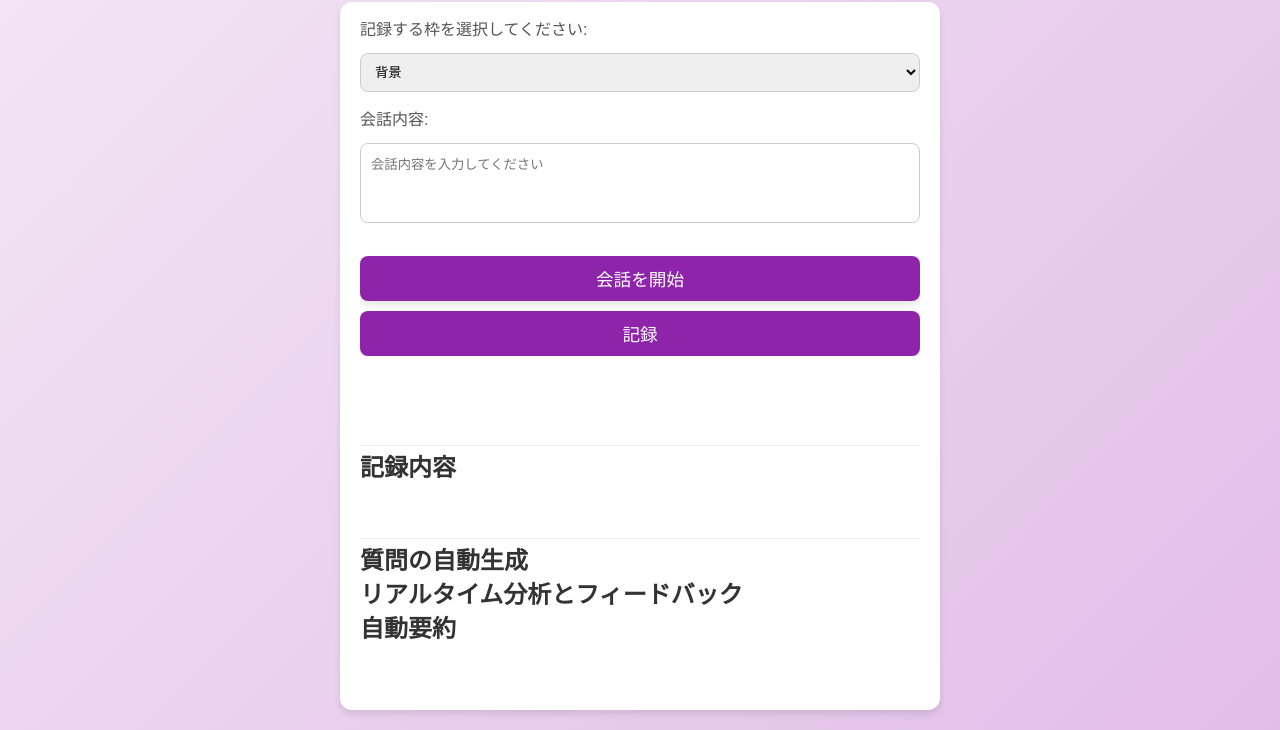
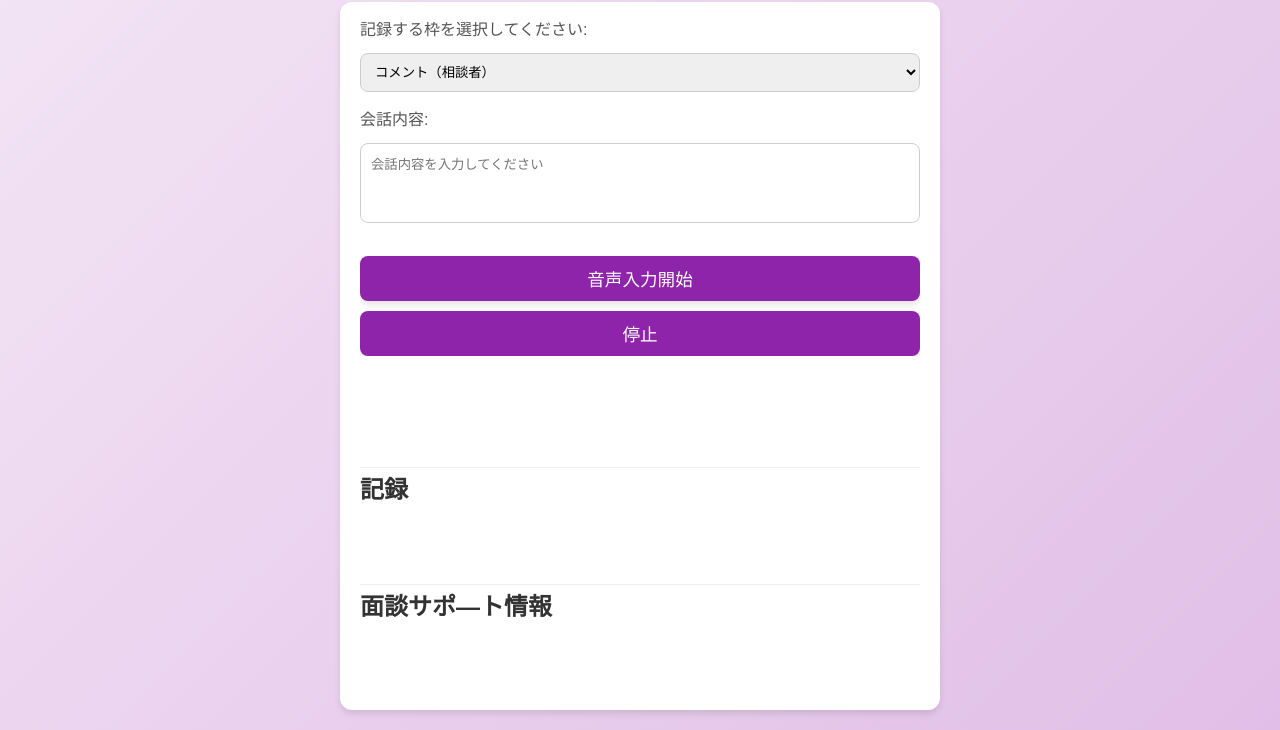
Before and after one commit to yuiyui46/yuiyui46_kadai_map, a plain HTML site: page index.html in a window 1280 px wide. Shown: the part 70-800 px from the top of the page. Drawn offline with nearby package versions, Linux system fonts and the light colour scheme.

Commit message:
Update index.html

```diff
--- a/index.html
+++ b/index.html
@@ -3,43 +3,40 @@
 <head>
     <meta charset="UTF-8">
     <meta name="viewport" content="width=device-width, initial-scale=1.0">
-    <title>面接結果記録アプリ</title>
+    <title>面談記録アプリ</title>
     <link rel="stylesheet" href="css/reset.css">
     <link rel="stylesheet" href="css/style.css">
 </head>
 <body>
-    <h1>面接結果記録</h1>
+    <h1>面談記録</h1>
     <div class="container">
         <div class="input-section">
             <div class="input-group">
                 <label for="category">記録する枠を選択してください:</label>
                 <select id="category">
-                    <option value="背景">背景</option>
-                    <option value="現時点までの体調">現時点までの体調</option>
-                    <option value="現時点までの対応">現時点までの対応</option>
-                    <option value="現状">現状</option>
-                    <option value="今後の対応・提案">今後の対応・提案</option>
+                    <option value="コメント（相談者）">コメント（相談者）</option>
+                    <option value="コメント（担当者）">コメント（担当者）</option>
+                    <option value="今後の対応/提案（相談者/担当者）">今後の対応/提案（相談者/担当者）</option>
                 </select>
             </div>
             <div class="input-group">
                 <label for="conversation">会話内容:</label>
-                <textarea id="conversation"  class="scrollable-textarea" placeholder="会話内容を入力してください"></textarea>
+                <textarea id="conversation" class="scrollable-textarea" placeholder="会話内容を入力してください"></textarea>
             </div>
-            <button id="start-conversation">会話を開始</button>
-            <button id="record-conversation">記録</button>
+            <div class="button-group">
+                <button id="start-conversation">音声入力開始</button>
+                <button id="stop-conversation" disabled>停止</button>
+                <button id="record-conversation">記録</button>
+            </div>
         </div>
         <div class="spacer"></div>
         <div id="output" class="output">
-            <h2>記録内容</h2>
+            <h2 class="section-title">記録</h2>
             <div id="recorded-content"></div>
         </div>
         <div id="enhancements" class="output">
-            <h2>質問の自動生成</h2>
-            <div id="question-generation"></div>
-            <h2>リアルタイム分析とフィードバック</h2>
+            <h2 class="section-title">面談サポ―ト情報</h2>
             <div id="real-time-analysis"></div>
-            <h2>自動要約</h2>
-            <div id="auto-summary"></div>
         </div>
     </div>
     <script src="https://code.jquery.com/jquery-3.6.0.min.js"></script>
```
